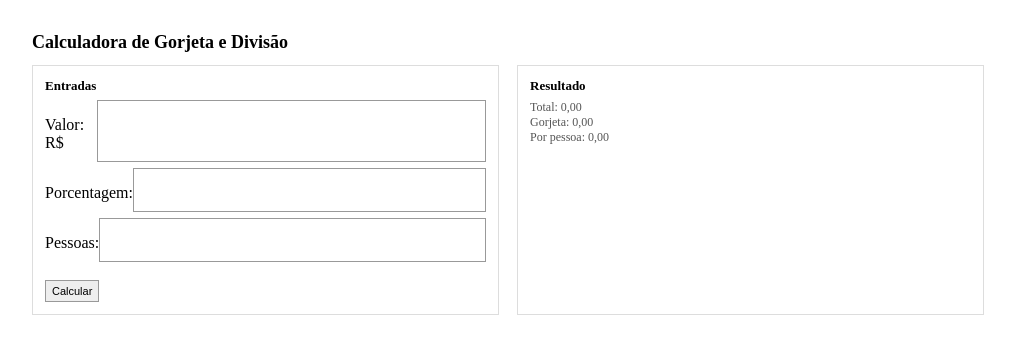
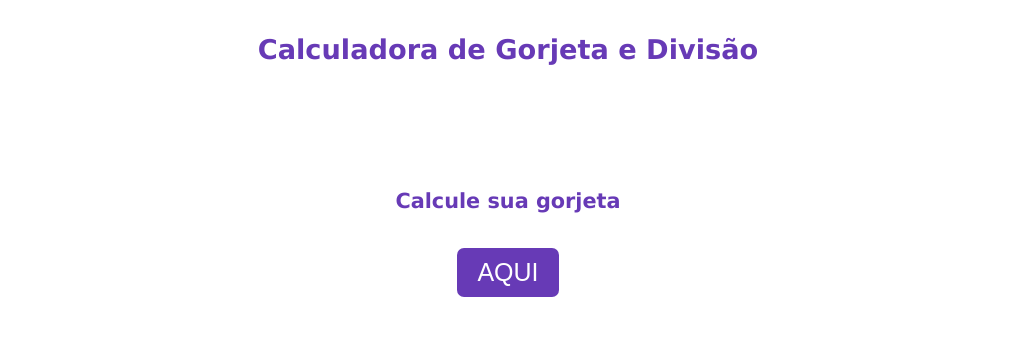
Before and after one commit to giovana-rosa/Calculadora-de-Gorjeta, a Vue app: page / in a window 1280 px wide. Shown: the top 354 px of the page, without its empty margins (132-1147 px from the left). Built offline with nearby package versions, Linux system fonts and the light colour scheme.

Commit message:
feat: css do projeto

```diff
--- a/src/components/entradaComponent.vue
+++ b/src/components/entradaComponent.vue
@@ -35,7 +35,7 @@ function handleClick() {
 
 <template>
   <div class="panel">
-    <h2>Entradas</h2>
+    <h2>ENTRADAS</h2>
     <ul>
       <li>
         <p>Valor: R$</p>
@@ -53,36 +53,56 @@ function handleClick() {
       </li>
     </ul>
 
-    <button class="small-btn" @click="handleClick">Calcular</button>
+    <button class="small-btn" @click="handleClick">CALCULAR</button>
   </div>
 </template>
 
 <style scoped>
+
 .panel {
-  background: #fff;
-  border: 1px solid #ddd;
+  background: #e8daff;
+  border: 1px solid #ab9ac9;
+  border-radius: 7px;
   padding: 12px;
+  box-shadow: rgba(17, 17, 26, 0.1) 0px 8px 24px, rgba(17, 17, 26, 0.1) 0px 16px 56px, rgba(17, 17, 26, 0.1) 0px 24px 80px;
 }
 
 .panel h2 {
   margin: 0 0 6px 0;
-  font-size: 13px;
+  font-size: 16px;
+  color: #673ab6;
+  font-family: Verdana, Geneva, Tahoma, sans-serif;
+}
+
+.panel p {
+  margin: 0 0 6px 0;
+  font-size: 15px;
+  font-family: Verdana, Geneva, Tahoma, sans-serif;
+  font-weight: 600;
 }
 
 .input {
   width: 100%;
   padding: 6px;
-  font-size: 12px;
-  border: 1px solid #999;
-  margin-bottom: 6px;
+  font-size: 15px;
+  border: 1px solid #673ab6;
+  border-radius: 5px;
+  margin: 0 0 6px 5px;
+  background: #ece1ff;
 }
 
-.small-btn {
-  font-size: 11px;
+.panel .small-btn {
+  font-size: 14px;
+  border: 1px solid #673ab6;
+  border-radius: 5px;
+  background: #673ab6;
+  cursor: pointer;
+  color: #fff;
+  font-weight: 600;
+  display: block;
+  margin: 0 auto;
   padding: 4px 6px;
-  border: 1px solid #999;
-  background: #eee;
-  cursor: pointer;
+  font-family: 'Franklin Gothic Medium', 'Arial Narrow', Arial, sans-serif;
 }
 
 .panel ul li{
--- a/src/components/saidaComponent.vue
+++ b/src/components/saidaComponent.vue
@@ -9,37 +9,44 @@ const props = defineProps({
 
 <template>
   <div class="panel">
-    <h2>Resultado</h2>
+    <h2>RESULTADO</h2>
 
-    <div class="result">Total: {{ total?.toFixed(2).replace(".", ",") }}</div>
+    <div class="result">Total: R${{ total?.toFixed(2).replace(".", ",") }}</div>
 
     <div class="result">
       Gorjeta:
       <span v-if="calculated && tipValue === 0">Sem gorjeta</span>
-      <span v-else-if="calculated">{{ tipValue?.toFixed(2).replace(".", ",") }}</span>
+      <span v-else-if="calculated">R${{ tipValue?.toFixed(2).replace(".", ",") }}</span>
       <span v-else>0,00</span>
     </div>
 
     <div class="result">
-      Por pessoa: {{ perPerson?.toFixed(2).replace(".", ",") }}
+      Por pessoa: R${{ perPerson?.toFixed(2).replace(".", ",") }}
     </div>
   </div>
 </template>
 
 <style scoped>
 .panel {
-  background: #fff;
-  border: 1px solid #ddd;
+  background: #e8daff;
+  border: 1px solid #ab9ac9;
+  border-radius: 7px;
   padding: 12px;
+  box-shadow: rgba(17, 17, 26, 0.1) 0px 8px 24px, rgba(17, 17, 26, 0.1) 0px 16px 56px, rgba(17, 17, 26, 0.1) 0px 24px 80px;
 }
 
 .panel h2 {
   margin: 0 0 6px 0;
-  font-size: 13px;
+  font-size: 16px;
+  color: #673ab6;
+  font-family: Verdana, Geneva, Tahoma, sans-serif;
 }
 
 .result {
-  font-size: 12px;
-  color: #555;
+  font-size: 15px;
+  color: #000000;
+  margin: 0 0 6px 0;
+  font-family: Verdana, Geneva, Tahoma, sans-serif;
+  font-weight: 600;
 }
 </style>
--- a/src/views/HomeView.vue
+++ b/src/views/HomeView.vue
@@ -2,6 +2,8 @@
 import EntradaComponent from "../components/entradaComponent.vue";
 import SaidaComponent from "../components/saidaComponent.vue";
 import { ref } from "vue";
+
+const step = ref(1);
 
 const bill = ref("");
 const tip = ref("");
@@ -36,9 +38,16 @@ function calculate() {
 
 <template>
   <div class="app">
-    <h1 class="title">Calculadora de Gorjeta e Divisão</h1>
+  <h1 class="title">Calculadora de Gorjeta e Divisão</h1>
 
-    <div class="layout">
+  <!-- Parte 1: tela inicial -->
+    <div v-if="step === 1" class="page">
+      <h2 class="subtitle">Calcule sua gorjeta</h2>
+      <button @click="step = 2" class="aqui">AQUI</button>
+    </div>
+
+    <!-- Parte 2: tela de cálculo -->
+    <div v-if="step === 2" class="page">
       <EntradaComponent
         :bill="bill"
         :tip="tip"
@@ -48,15 +57,20 @@ function calculate() {
         @update:people="people = $event"
         @click="calculate"
       />
+      </div>
 
+      <div class="page">
       <SaidaComponent
+      v-if="calculated"
         :total="total"
         :tipValue="tipValue"
         :perPerson="perPerson"
         :message="message"
         :calculated="calculated"
       />
-    </div>
+      </div>
+
+
   </div>
 </template>
 
@@ -78,13 +92,35 @@ body {
 }
 
 .title {
-  font-size: 18px;
-  margin: 0 0 12px 0;
+  font-size: 1.7rem;
+  margin: 2px 0 60px 0;
+  text-align: center;
+  color: #673ab6;
+  font-family: Verdana, Geneva, Tahoma, sans-serif;
 }
 
-.layout {
+.subtitle {
+  font-size: 1.3rem;
+  margin: 0 0 5px 0;
+  padding: 5vw 0 0 0;
+  text-align: center;
+  color: #673ab6;
+  font-family: Verdana, Geneva, Tahoma, sans-serif;
+}
+.page {
   display: grid;
-  grid-template-columns: 1fr 1fr;
-  gap: 18px;
+  gap: 30px;
+  padding-bottom: 30px;
+}
+.aqui {
+  display: block;
+  margin: 0 auto;
+  padding: 10px 20px;
+  font-size: 25px;
+  color: #fff;
+  background: #673ab6;
+  border: none;
+  border-radius: 7px;
+  cursor: pointer;
 }
 </style>
```
